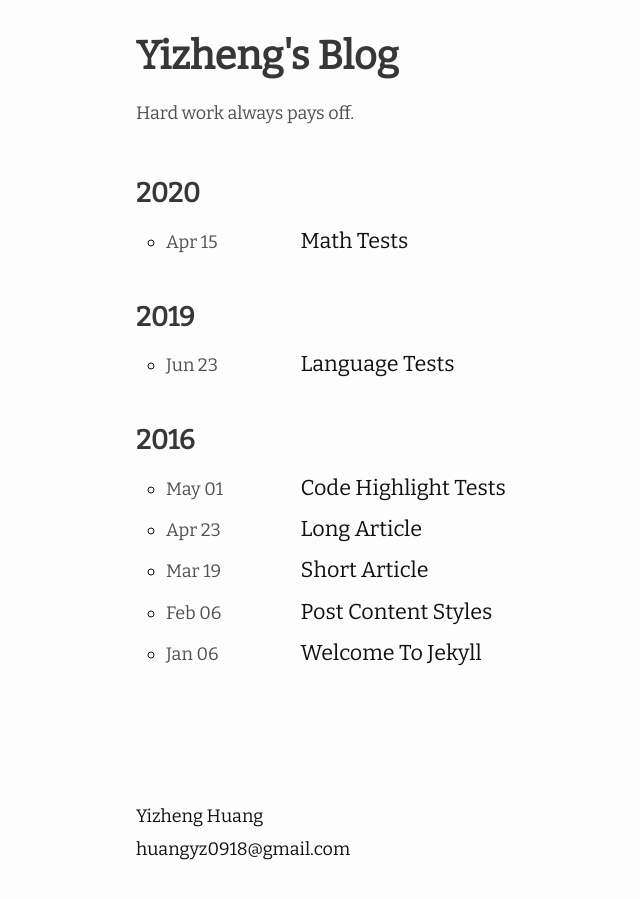
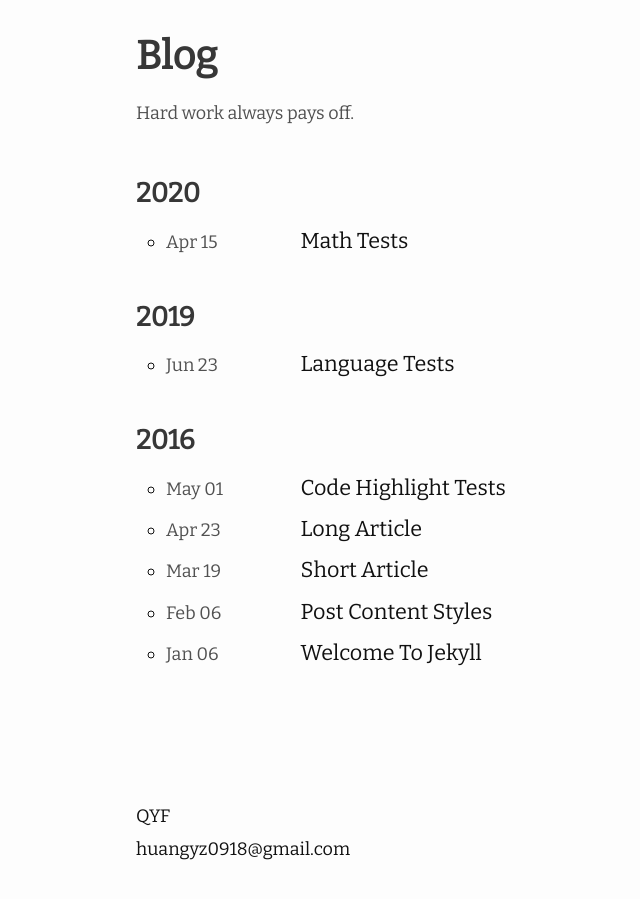
Before and after one commit to HarryQin99/HarryQin99.github.io, a Jekyll site: the page built from index.md, in a window 1280 px wide. Shown: the whole page, without its empty margins (134-774 px from the left). Built offline with Jekyll 4.4.1, drawn with Linux system fonts in a browser that asks for light colours; nearby versions of some CDN libraries.

Commit message:
Update _config.yml

```diff
--- a/_config.yml
+++ b/_config.yml
@@ -1,5 +1,5 @@
-title: Yizheng's Blog
-author: Yizheng Huang
+title: Blog
+author: QYF
 email: huangyz0918@gmail.com
 description: Hard work always pays off.
 
@@ -15,6 +15,5 @@ moving:
   back_to: "Index"
   social_links:
     rss: RSS
-    github:  huangyz0918
-    facebook: huangyz0918
-    linkedin: yizheng-huang
+    github:  harryqin99
+    linkedin: Yongfeng Qin
```
